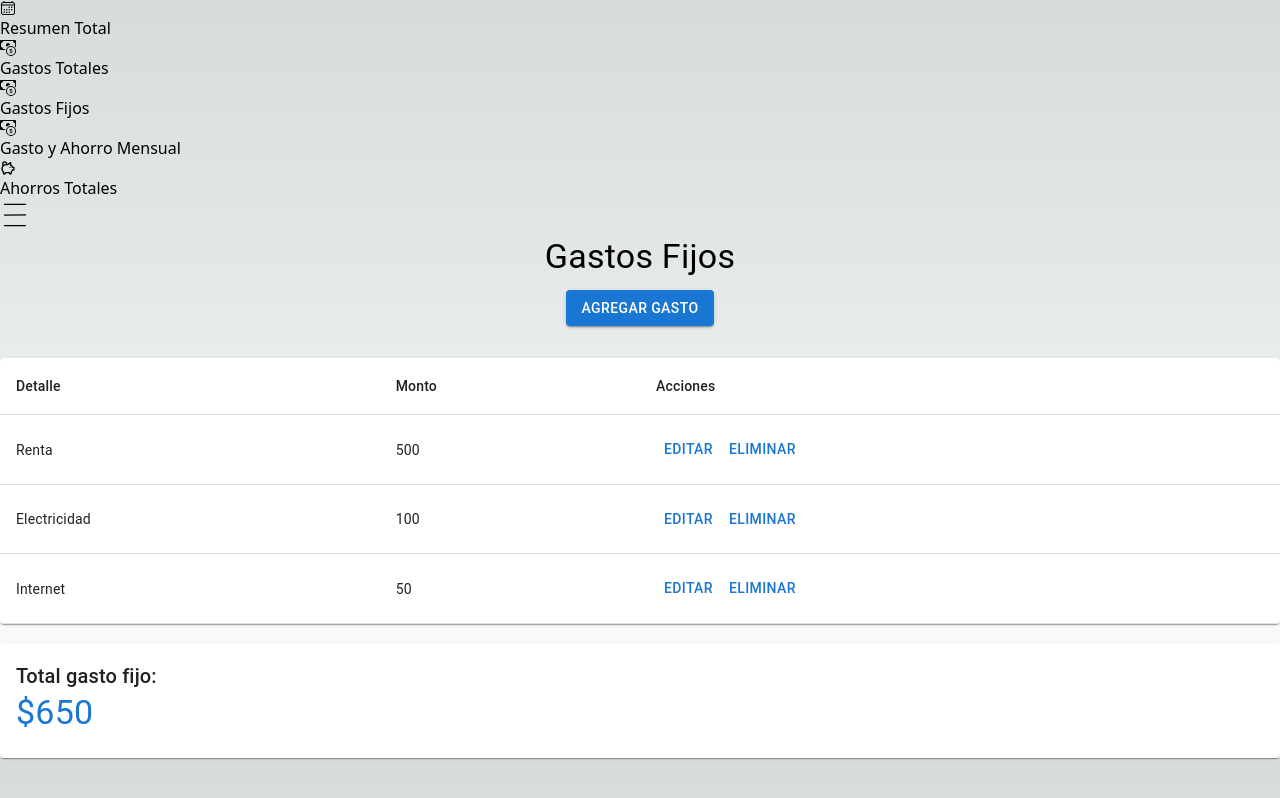
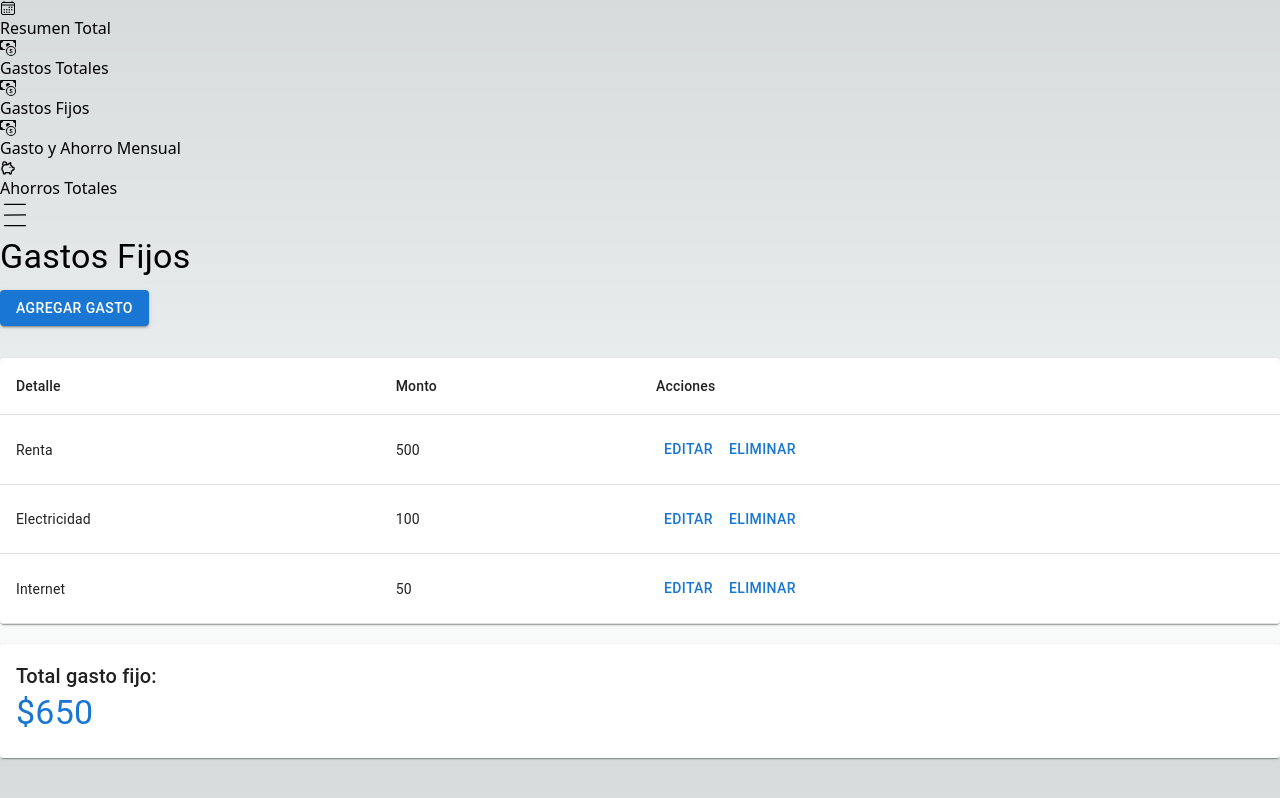
Before and after one commit to martuwilson/next-finance-dash, a Next.js app: page /gastos-fijos in a window 1280 px wide. Built offline with nearby package versions, Linux system fonts and the light colour scheme.

Commit message:
refactor: simplificar estilo del title

```diff
--- a/src/app/gastos-fijos/page.tsx
+++ b/src/app/gastos-fijos/page.tsx
@@ -52,7 +52,7 @@ export default function GastosFijos() {
 
   return (
     <div>
-      <Box display="flex" justifyContent="center" alignItems="center" flexDirection="column" mb={4}>
+      <Box mb={4}>
         <Typography variant="h4" gutterBottom>Gastos Fijos</Typography>
         <Button variant="contained" color="primary" onClick={handleAddGasto}>Agregar Gasto</Button>
       </Box>
```
